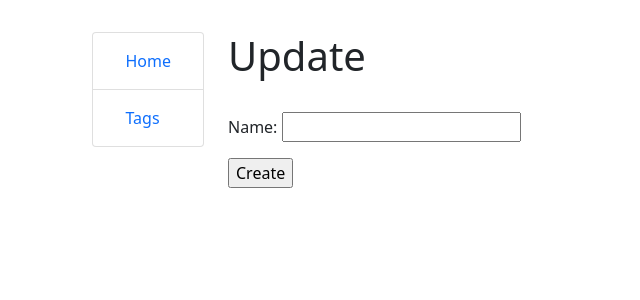
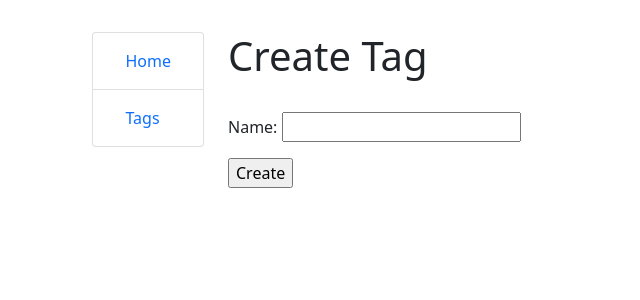
Before and after one commit to T-Vlad-96/TaskTracker, a Django app: page /tags/create/ in a window 1280 px wide. Shown: the top 300 px of the page, without its empty margins (0-640 px from the left). Run offline with Django 4.2, Linux system fonts and the light colour scheme.

Commit message:
chore: add more description to tag update page

```diff
--- a/templates/tracker/tag_form.html
+++ b/templates/tracker/tag_form.html
@@ -2,7 +2,7 @@
 
 
 {% block content %}
-  <h1>Update </h1>
+  <h1>{{ object|yesno:"Update,Create" }} Tag</h1>
   <br>
   <form action="" method="post">
     {% csrf_token %}
```
